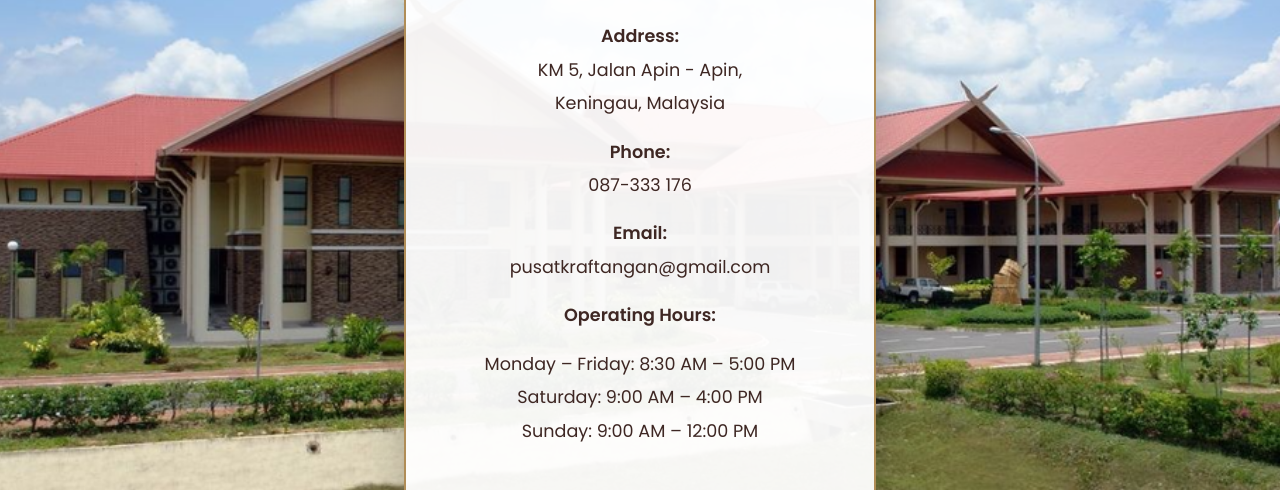
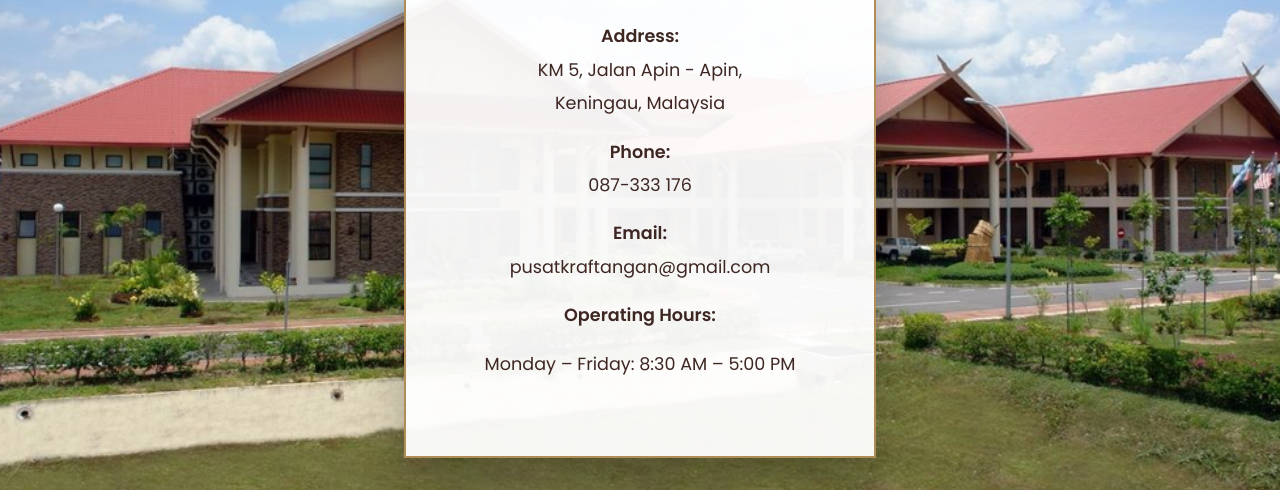
Before and after one commit to website35/PusatKraftanganSabah, a plain HTML site: page contact.html in a window 1280 px wide. Shown: the part 462-952 px from the top of the page. Drawn offline with Linux system fonts and the light colour scheme.

Commit message:
Update contact.html

```diff
--- a/contact.html
+++ b/contact.html
@@ -51,8 +51,6 @@ pusatkraftangan@gmail.com
 
 <p>
 Monday – Friday: 8:30 AM – 5:00 PM<br>
-Saturday: 9:00 AM – 4:00 PM<br>
-Sunday: 9:00 AM – 12:00 PM
 </p>
 
 </div>
```
